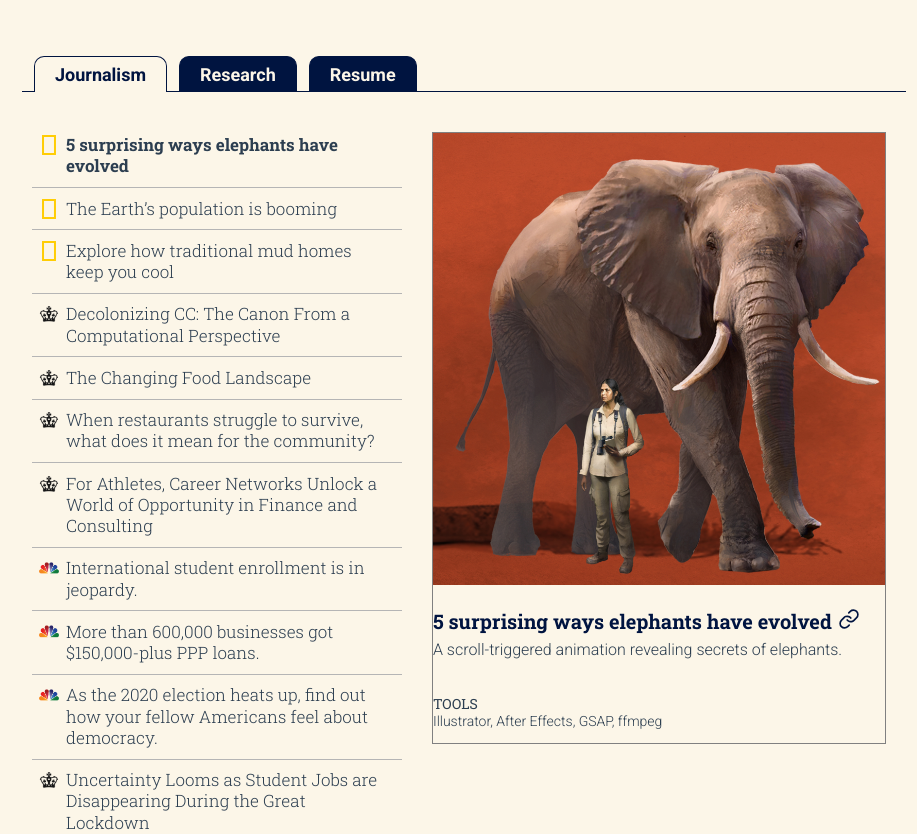
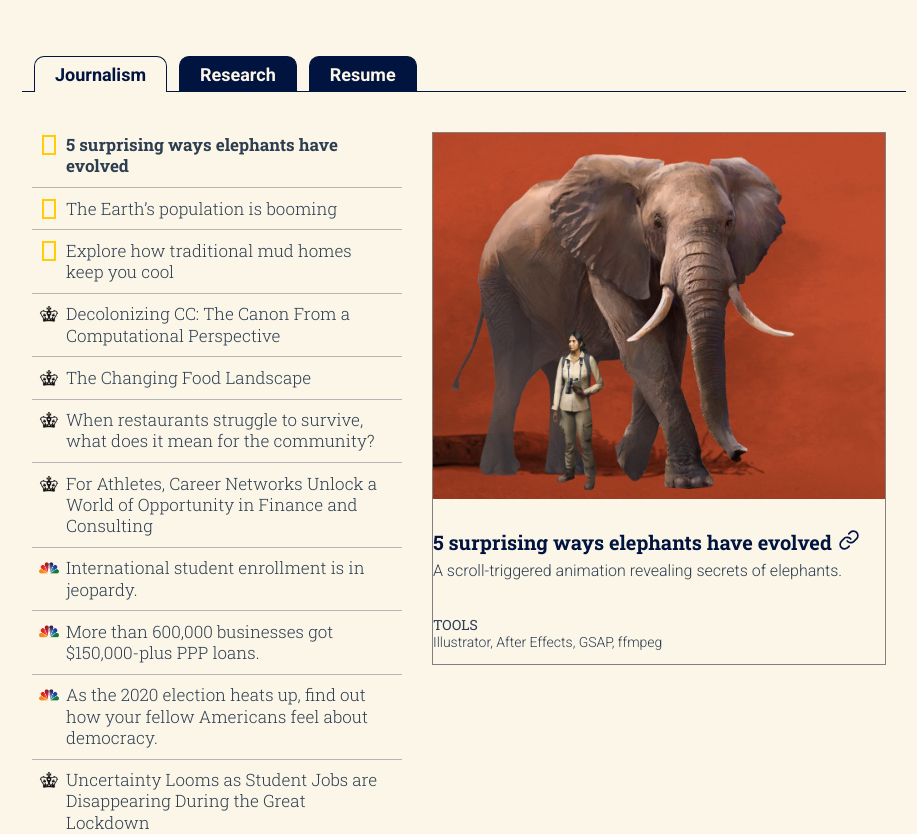
Before and after one commit to shallotly/shallotly.github.io, a Vue app: page / in a window 1280 px wide. Shown: the part 400-1234 px from the top of the page, without its empty margins (176-1093 px from the left). Built offline with nearby package versions, Linux system fonts and the light colour scheme.

Commit message:
added media for each article

```diff
--- a/src/components/journalism.vue
+++ b/src/components/journalism.vue
@@ -1,32 +1,47 @@
 <script setup>
-import {ref} from "vue";
+import { ref } from "vue";
 const props = defineProps({
   data: {
     type: Array,
-    required: true
-  }
-})
+    required: true,
+  },
+});
 
-const currentIndex = ref(0)
-
+const currentIndex = ref(0);
 </script>
 
 <template>
   <div class="journalism-section">
     <div class="title-list">
-      <div v-for="(title,i) in data" :key="i" :class="[ {selected: i==currentIndex},'title','title-'+i]" @click="currentIndex=i">
+      <div
+        v-for="(title, i) in data"
+        :key="i"
+        :class="[{ selected: i == currentIndex }, 'title', 'title-' + i]"
+        @click="currentIndex = i"
+      >
         <div class="icon">
-        <img v-if="title.org == 'ngm'" :src="`/org-icon/${title.org}.svg`">
-        <img v-else :src="`/org-icon/${title.org}.png`">
-      </div>
+          <img v-if="title.org == 'ngm'" :src="`/org-icon/${title.org}.svg`" />
+          <img v-else :src="`/org-icon/${title.org}.png`" />
+        </div>
         <p>{{ title.name }}</p>
       </div>
     </div>
     <div class="detail">
-      <a :href="data[currentIndex].url"><div :style="{ backgroundImage: 'url(/poster/'+data[currentIndex].image+')'}" class="poster"></div></a>
-      <a :href="data[currentIndex].url"><h1>{{ data[currentIndex].name }}<img class="link-icon" src="/link.svg"></h1></a>
+      <a :href="data[currentIndex].url">
+        <video v-if="data[currentIndex].image.includes('mov')" :src="`/poster/${data[currentIndex].image}`" class="poster" autoplay loop muted></video>
+        <img v-else :src="`/poster/${data[currentIndex].image}`" class="poster">
+      <!-- <embed :src="`/poster/${data[currentIndex].image}`" class="poster"> -->
+         <!-- <noembed><img src = "yourimage.gif" alt = "Alternative Media" ></noembed> -->
+    </a>
+      <a :href="data[currentIndex].url"
+        ><h1>
+          {{ data[currentIndex].name
+          }}<img class="link-icon" src="/link.svg" /></h1
+      ></a>
       <p class="description">{{ data[currentIndex].description }}</p>
-      <p class="tools"><span>TOOLS</span><br>{{ data[currentIndex].tools }}</p>
+      <p class="tools">
+        <span>TOOLS</span><br />{{ data[currentIndex].tools }}
+      </p>
     </div>
   </div>
 </template>
@@ -42,8 +57,8 @@ const currentIndex = ref(0)
   width: 45%;
   margin-right: 20px;
 }
-.detail{
-  display:inline-block;
+.detail {
+  display: inline-block;
   width: 55%;
   margin: 0 10px;
   position: sticky;
@@ -52,18 +67,18 @@ const currentIndex = ref(0)
   border: grey 1px solid;
 }
 .title {
-  border-bottom: 1px solid #B5B5B5;
+  border-bottom: 1px solid #b5b5b5;
   margin-bottom: 0.5em;
 }
 .title p {
   display: inline-block;
   width: 88%;
-  margin-block-start:0;
+  margin-block-start: 0;
   margin-block-end: 0;
   margin-bottom: 0.5em;
   padding: 2px 0;
 
-  font-family: 'Roboto Slab';
+  font-family: "Roboto Slab";
   font-weight: 300;
   font-size: 17px;
   vertical-align: middle;
@@ -71,7 +86,7 @@ const currentIndex = ref(0)
 
   cursor: pointer;
 }
-.title.selected p{
+.title.selected p {
   font-weight: 700;
 }
 .icon {
@@ -79,18 +94,16 @@ const currentIndex = ref(0)
   vertical-align: top;
   margin: 3px 7px;
 }
-.icon img{
+.icon img {
   width: 20px;
 }
 
-.poster{
-  background-size: cover;
-  aspect-ratio: 1;
+.poster {
   width: 100%;
 }
 
 .detail h1 {
-  font-family: 'Roboto Slab';
+  font-family: "Roboto Slab";
   font-weight: 700;
   font-size: 20px;
   margin-bottom: 0;
@@ -102,23 +115,22 @@ const currentIndex = ref(0)
 }
 
 .description {
-  font-family: 'Roboto';
+  font-family: "Roboto";
   font-weight: 300;
   font-size: 16px;
   margin-top: 0;
   margin-bottom: 2em;
 }
 .tools {
-  font-family: 'Roboto';
+  font-family: "Roboto";
   font-weight: 300;
   font-size: 14px;
   line-height: 16px;
 }
 .tools span {
-  font-family: 'Roboto Slab';
+  font-family: "Roboto Slab";
   font-weight: 400;
   font-size: 14px;
   line-height: 18px;
-
 }
 </style>
--- a/src/data/text.json
+++ b/src/data/text.json
@@ -127,7 +127,7 @@
           "url": "https://www.columbiaspectator.com/eye-lead/2020/05/15/uncertainty-looms-as-student-jobs-are-disappearing-during-the-great-lockdown/",
           "description": "Scroll-triggered interactive data visualizations that examine the impact of COVID-19 on student internship opportunities.",
           "tools": "D3.js, scrollama",
-          "image": "https://cloudfront-us-east-1.images.arcpublishing.com/spectator/MJQEFP4WVNASVES4BCIJCHKZKM.gif"
+          "image": "job.gif"
         },
         {
           "org": "cds",
```
Also changed, not shown: 1 other file (tests, documents, lock files or other folders).
